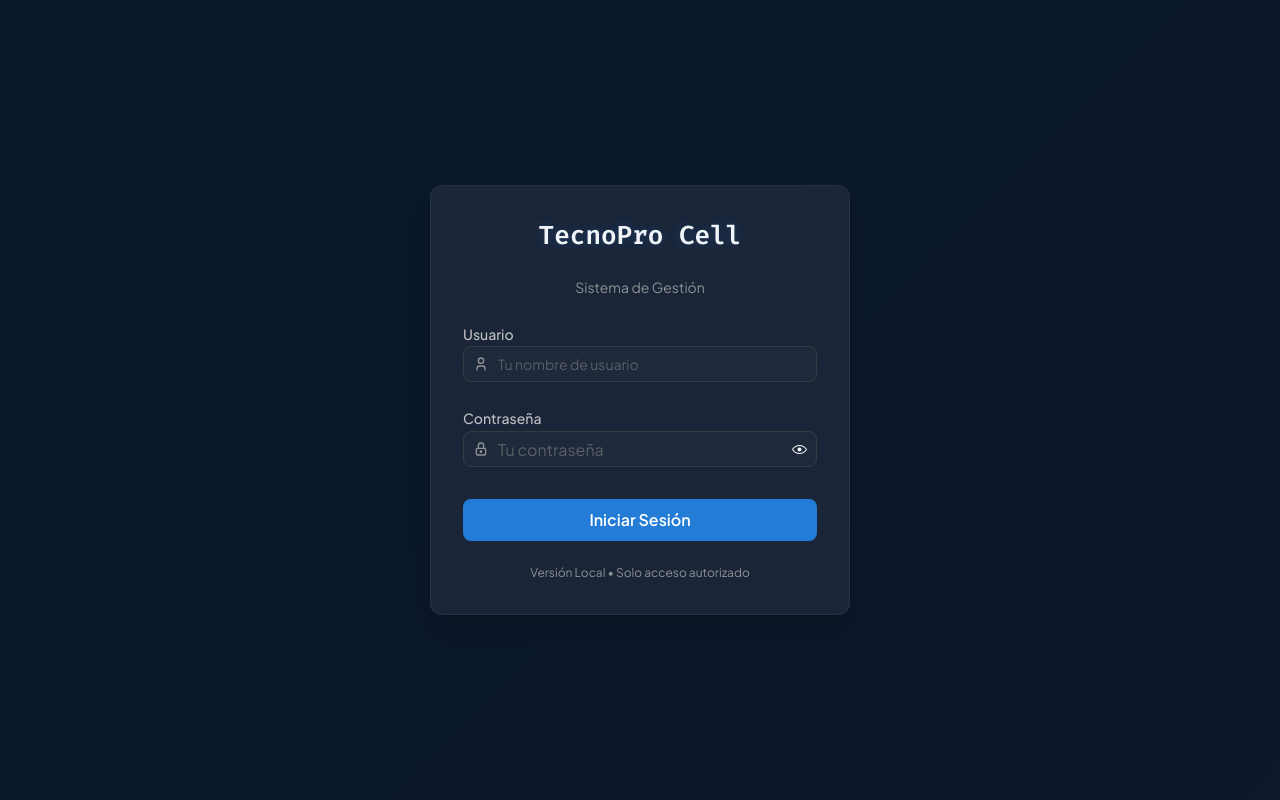
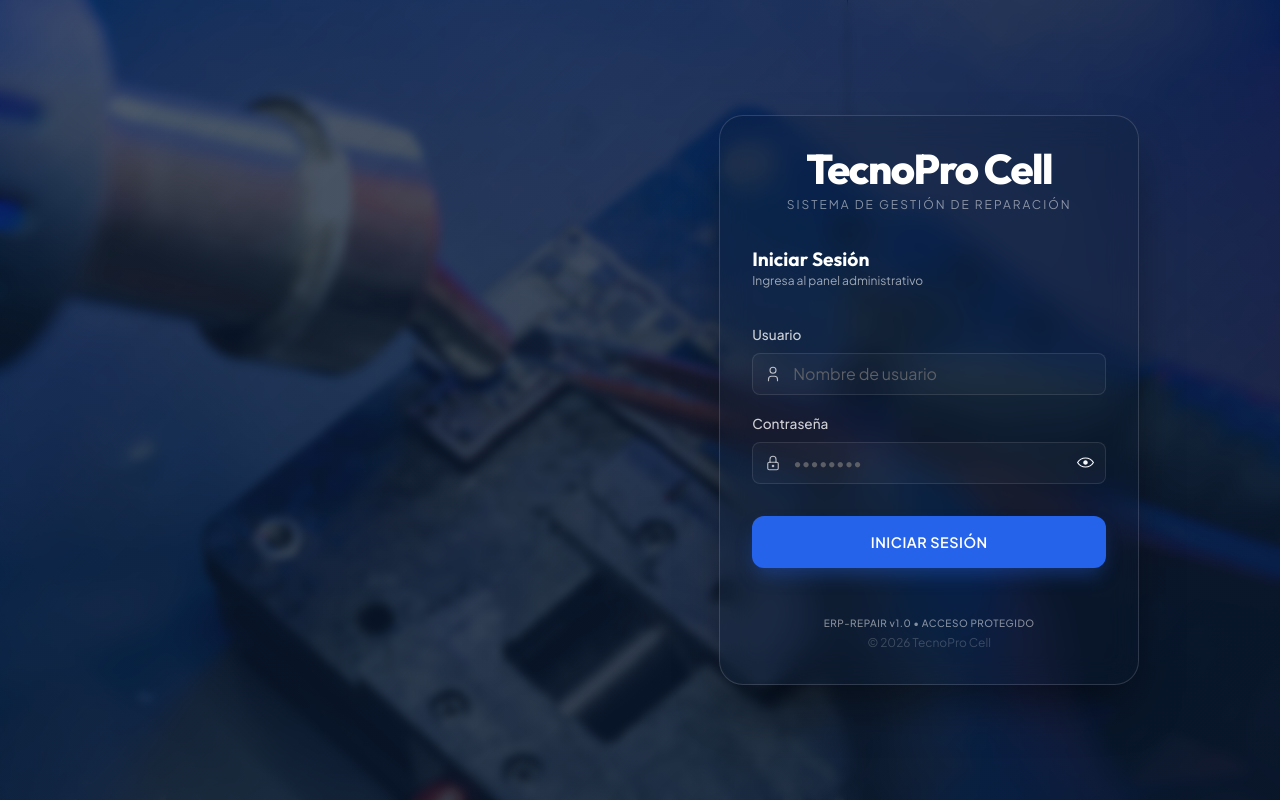
Before and after one commit to Bit9-A/ERP-Repair, a React (Vite) app in the folder frontend/: page /login in a window 1280 px wide. Built offline with nearby package versions, Linux system fonts and the light colour scheme; no server answers.

Commit message:
feat: Implement core application structure with login, navigation sidebar, ticket management features, and global constants.

```diff
--- a/frontend/src/components/layout/Sidebar.tsx
+++ b/frontend/src/components/layout/Sidebar.tsx
@@ -61,18 +61,19 @@ const NAV_ITEMS: NavItem[] = [
     moduleKey: "finanzas",
   },
   {
+    label: "Sucursales",
+    icon: IconBuildingStore,
+    path: "/sucursales",
+    adminOnly: true,
+  },
+  {
     label: "Usuarios",
     icon: IconUsers,
     path: "/usuarios",
     adminOnly: true,
     moduleKey: "usuarios",
   },
-  {
-    label: "Sucursales",
-    icon: IconBuildingStore,
-    path: "/sucursales",
-    adminOnly: true,
-  },
+
 ];
 
 interface SidebarProps {
--- a/frontend/src/features/auth/pages/LoginPage.tsx
+++ b/frontend/src/features/auth/pages/LoginPage.tsx
@@ -3,7 +3,7 @@ import {
   Box,
   Button,
   Card,
-  Center,
+  Flex,
   PasswordInput,
   Stack,
   Text,
@@ -17,6 +17,9 @@ import { useNavigate } from "react-router-dom";
 import { useAuthStore } from "../store/auth.store";
 import { authService } from "../services/auth.service";
 import { APP_NAME, APP_SUBTITLE } from "../../../lib/constants";
+
+// Import modern fonts
+const FONT_IMPORT = "@import url('https://fonts.googleapis.com/css2?family=Outfit:wght@800&family=Plus+Jakarta+Sans:wght@800&display=swap');";
 
 export function LoginPage() {
   const [loading, setLoading] = useState(false);
@@ -52,81 +55,164 @@ export function LoginPage() {
   };
 
   return (
+    <Flex
+      mih="100vh"
+      align="center"
+      justify={{ base: "center", md: "flex-end" }}
+      px={{ base: "1rem", md: "11%" }}
+      style={{
+        backgroundImage: 'url("/reballing-bg.jpg")',
+        backgroundSize: "cover",
+        backgroundPosition: "center",
+        position: "relative",
+        backgroundAttachment: "fixed",
+        overflow: "hidden"
+      }}
+    >
+      {/* Inject Modern Fonts */}
+      <style dangerouslySetInnerHTML={{ __html: FONT_IMPORT }} />
+
+      {/* Deep Blue Overlay with Blur for background depth */}
       <Box
         style={{
-        minHeight: "100vh",
-        background:
-          "linear-gradient(135deg, var(--brand-900) 0%, var(--bg-main) 100%)",
+          position: "absolute",
+          inset: 0,
+          background: "linear-gradient(135deg, rgba(10, 25, 47, 0.7) 0%, rgba(10, 25, 47, 0.9) 100%)",
+          backdropFilter: "blur(4px)",
+          zIndex: 1,
+        }}
+      />
+
+      <Card
+        w="95%"
+        maw={420}
+        padding="xl"
+        radius={24}
+        style={{
+          background: "rgba(10, 25, 47, 0.2)",
+          backdropFilter: "blur(15px)",
+          border: "1px solid rgba(255, 255, 255, 0.15)",
+          boxShadow: "0 25px 50px -12px rgba(0, 0, 0, 0.5)",
+          zIndex: 10,
+          position: "relative",
           display: "flex",
-        alignItems: "center",
-        justifyContent: "center",
-      }}
-    >
-      <Center>
-        <Card
-          w={420}
-          shadow="xl"
-          padding="xl"
-          radius="lg"
-          style={{
-            background: "rgba(30, 41, 59, 0.85)",
-            backdropFilter: "blur(12px)",
-            border: "1px solid var(--border-subtle)",
+          flexDirection: "column",
         }}
       >
         <form onSubmit={form.onSubmit(handleSubmit)}>
-            <Stack gap="lg" align="center">
-              {/* Logo / Title */}
-              <Title
-                order={2}
-                ff="monospace"
-                style={{
-                  textShadow: "0 0 10px rgba(35, 124, 213, 0.3)",
-                  color: "var(--text-primary)",
-                }}
-              >
+          <Stack gap="xl">
+            <Stack gap={4} align="center">
+              <Title order={1} style={{
+                fontSize: "2.6rem",
+                fontWeight: 800,
+                color: "#ffffff",
+                fontFamily: "'Outfit', sans-serif",
+                letterSpacing: "-1.5px",
+                lineHeight: 1,
+                marginBottom: 4
+              }}>
                 {APP_NAME}
               </Title>
-
-              <Text size="sm" c="dimmed" ta="center">
+              <Text size="xs" fw={400} style={{ color: "rgba(255, 255, 255, 0.5)", letterSpacing: "2px", textTransform: "uppercase" }}>
                 {APP_SUBTITLE}
               </Text>
+            </Stack>
 
-              {/* Fields */}
+            <Box>
+              <Title order={3} fw={700} style={{ fontSize: "1.2rem", color: "#ffffff" }}>
+                Iniciar Sesión
+              </Title>
+              <Text size="xs" style={{ color: "rgba(255, 255, 255, 0.6)" }}>
+                Ingresa al panel administrativo
+              </Text>
+            </Box>
+
+            <Stack gap="md">
               <TextInput
-                w="100%"
                 label="Usuario"
-                placeholder="Tu nombre de usuario"
-                leftSection={<IconUser size={16} />}
+                placeholder="Nombre de usuario"
+                size="md"
+                radius="md"
+                leftSection={<IconUser size={18} stroke={1.5} color="rgba(255,255,255,0.7)" />}
+                styles={{
+                  input: {
+                    background: "rgba(255, 255, 255, 0.03)",
+                    border: "1px solid rgba(255, 255, 255, 0.1)",
+                    color: "#ffffff",
+                    transition: "all 0.2s ease",
+                    '&:focus': {
+                      borderColor: "#2563eb",
+                      background: "rgba(255, 255, 255, 0.05)",
+                    }
+                  },
+                  label: { color: "rgba(255, 255, 255, 0.8)", marginBottom: 8, fontSize: "0.85rem" }
+                }}
                 {...form.getInputProps("nombre")}
               />
 
               <PasswordInput
-                w="100%"
                 label="Contraseña"
-                placeholder="Tu contraseña"
-                leftSection={<IconLock size={16} />}
+                placeholder="••••••••"
+                size="md"
+                radius="md"
+                leftSection={<IconLock size={18} stroke={1.5} color="rgba(255,255,255,0.7)" />}
+                styles={{
+                  input: {
+                    background: "rgba(255, 255, 255, 0.03)",
+                    border: "1px solid rgba(255, 255, 255, 0.1)",
+                    color: "#ffffff",
+                    transition: "all 0.2s ease",
+                    '&:focus': {
+                      borderColor: "#2563eb",
+                      background: "rgba(255, 255, 255, 0.05)",
+                    }
+                  },
+                  label: { color: "rgba(255, 255, 255, 0.8)", marginBottom: 8, fontSize: "0.85rem" }
+                }}
                 {...form.getInputProps("password")}
               />
+            </Stack>
 
-              {/* Submit */}
             <Button
               type="submit"
               fullWidth
               loading={loading}
-                size="md"
-                mt="sm"
+              size="lg"
+              radius="lg"
+              style={{
+                height: 52,
+                backgroundColor: "#2563eb",
+                fontSize: "0.9rem",
+                fontWeight: 600,
+                letterSpacing: "0.5px",
+                boxShadow: "0 10px 20px -5px rgba(37, 99, 235, 0.4)",
+                transition: "all 0.3s ease",
+              }}
+              onMouseEnter={(e) => {
+                e.currentTarget.style.transform = "translateY(-2px)";
+                e.currentTarget.style.backgroundColor = "#1d4ed8";
+                e.currentTarget.style.boxShadow = "0 15px 25px -5px rgba(37, 99, 235, 0.5)";
+              }}
+              onMouseLeave={(e) => {
+                e.currentTarget.style.transform = "translateY(0)";
+                e.currentTarget.style.backgroundColor = "#2563eb";
+                e.currentTarget.style.boxShadow = "0 10px 20px -5px rgba(37, 99, 235, 0.4)";
+              }}
             >
-                Iniciar Sesión
+              INICIAR SESIÓN
             </Button>
 
-              <Text size="xs" c="dimmed" ta="center">
-                Versión Local • Solo acceso autorizado
+            <Stack gap={4} align="center" mt="md">
+              <Text style={{ fontSize: "10px", color: "rgba(255, 255, 255, 0.5)", fontWeight: 500, letterSpacing: "0.5px" }}>
+                ERP-REPAIR v1.0 • ACCESO PROTEGIDO
               </Text>
+              <Text size="xs" style={{ color: "rgba(255, 255, 255, 0.2)" }}>
+                © {new Date().getFullYear()} {APP_NAME}
+              </Text>
+            </Stack>
           </Stack>
         </form>
       </Card>
-      </Center>
-    </Box>
+    </Flex>
   );
 }
--- a/frontend/src/features/tickets/components/HistoryTable.tsx
+++ b/frontend/src/features/tickets/components/HistoryTable.tsx
@@ -65,7 +65,7 @@ export function HistoryTable({ onTicketClick }: HistoryTableProps) {
           >
             <Table.Thead>
               <Table.Tr>
-                <Table.Th>Ticket</Table.Th>
+                <Table.Th>Orden</Table.Th>
                 <Table.Th>Cliente</Table.Th>
                 <Table.Th>Dispositivo</Table.Th>
                 <Table.Th>Ingreso</Table.Th>
--- a/frontend/src/features/tickets/components/TicketForm.tsx
+++ b/frontend/src/features/tickets/components/TicketForm.tsx
@@ -42,7 +42,7 @@ export function TicketForm({
     });
 
   const modalTitle = initialData
-    ? `Editar Ticket #T-${initialData.id.substring(0, 6)}`
+    ? `Editar Orden  #-${initialData.id.substring(0, 6)}`
     : "Nueva Orden de Reparación";
 
   const isMobile = useMediaQuery("(max-width: 768px)");
@@ -92,7 +92,7 @@ export function TicketForm({
                 : undefined
             }
           >
-            {isEdit ? "Actualizar Ticket" : "Crear Ticket"}
+            {isEdit ? "Actualizar Orden" : "Crear Orden"}
           </Button>
         </Group>
       </Stack>
--- a/frontend/src/features/tickets/pages/KanbanPage.tsx
+++ b/frontend/src/features/tickets/pages/KanbanPage.tsx
@@ -211,7 +211,7 @@ export function KanbanPage() {
             value="activos"
             leftSection={<IconLayoutKanban size={16} />}
           >
-            Tickets Activos
+            Ordenes Activas
           </Tabs.Tab>
           <Tabs.Tab value="historial" leftSection={<IconArchive size={16} />}>
             Historial (Entregados)
--- a/frontend/src/lib/constants.ts
+++ b/frontend/src/lib/constants.ts
@@ -3,7 +3,7 @@
 // ============================================
 
 export const APP_NAME = "TecnoPro Cell";
-export const APP_SUBTITLE = "Sistema de Gestión";
+export const APP_SUBTITLE = "Sistema de Gestión de Reparación";
 
 // -- Ticket status labels & colors --
 export const TICKET_STATUS = {
```
Also changed, not shown: frontend/public/login-bg.png (added), frontend/public/reballing-bg.jpg (added). Lines whose indentation alone changed are shown as unchanged.
